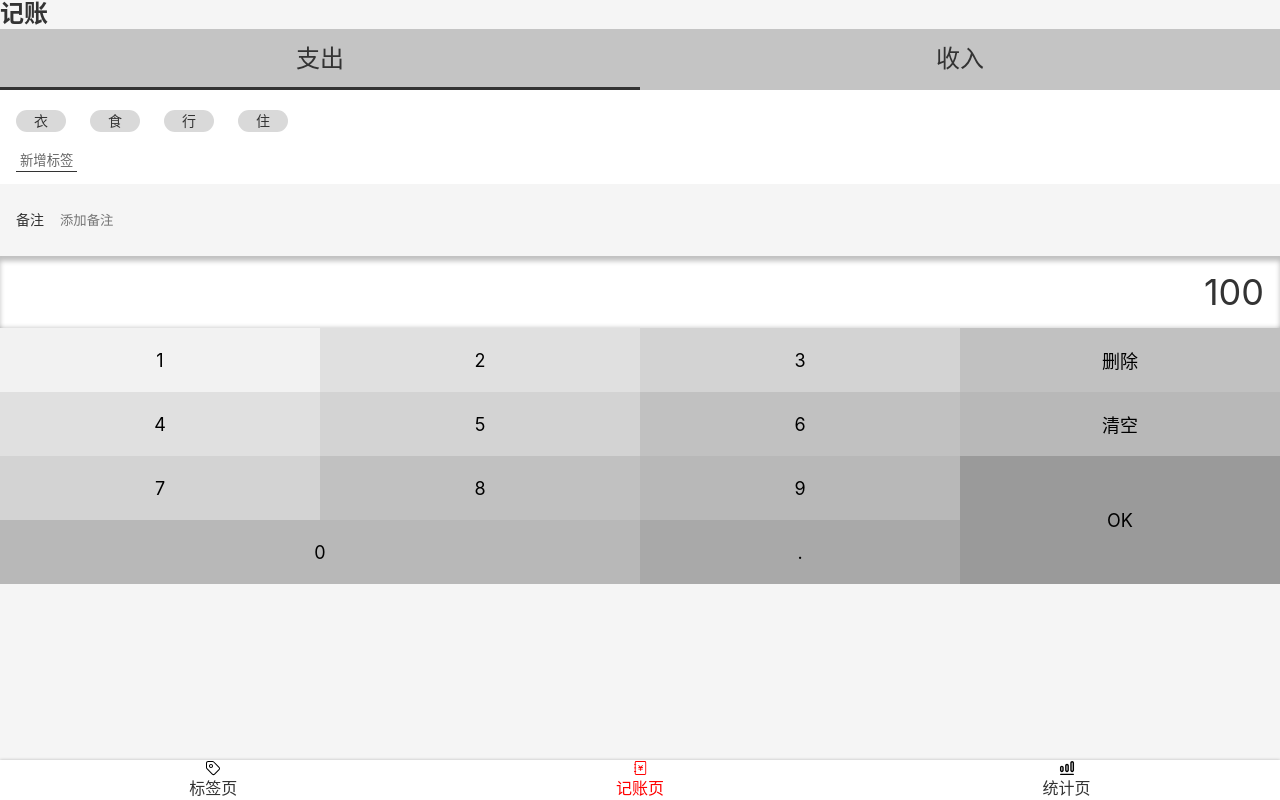
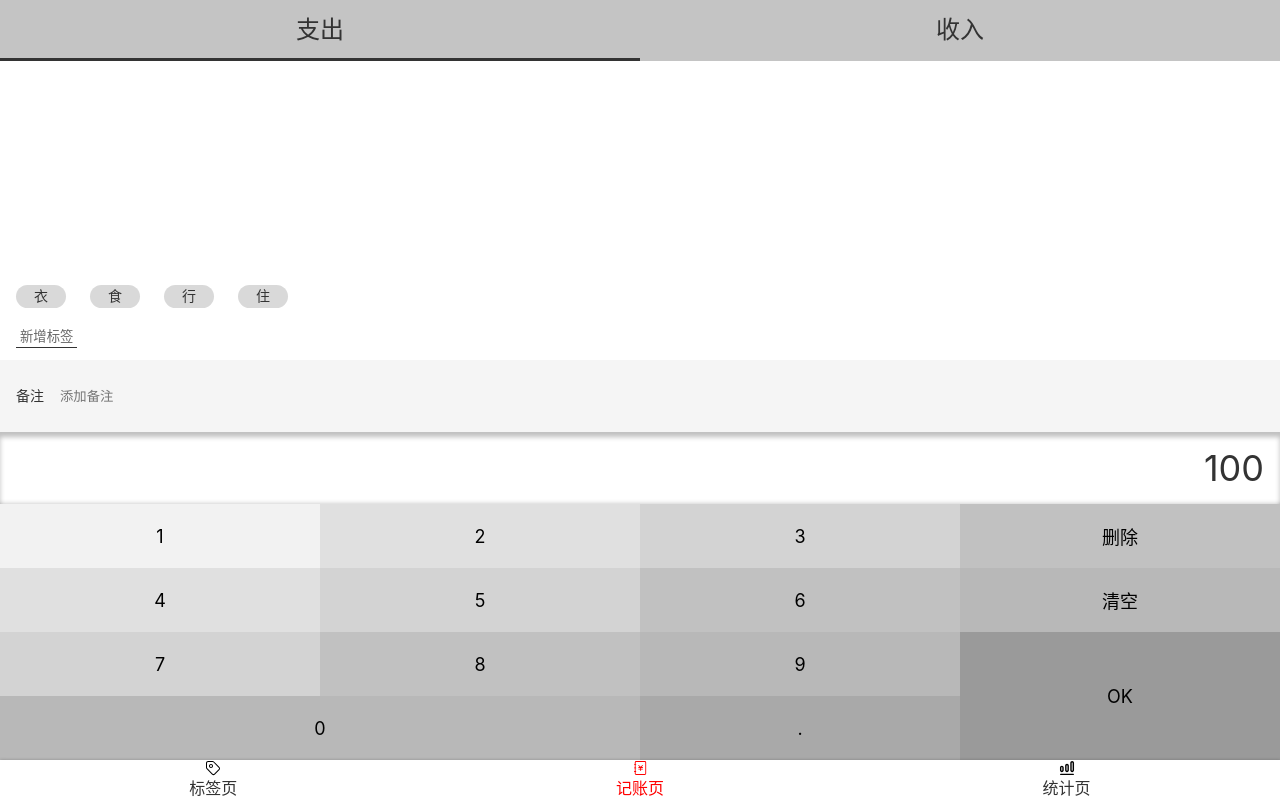
Before and after one commit to mumu111111/react-tally, a React app: page /#/money in a window 1280 px wide. Built offline with nearby package versions, Linux system fonts and the light colour scheme.

Commit message:
记账 UI完成

```diff
--- a/src/components/Layout.tsx
+++ b/src/components/Layout.tsx
@@ -1,7 +1,6 @@
 import React from 'react';
 import Nav from './Nav';
 import styled from 'styled-components';
-
 
 
 const Wrapper = styled.div`
@@ -18,7 +17,7 @@
 const Layout = (props: any) => {
   return (
     <Wrapper>
-            <Main>
+      <Main className={props.className}>
         {props.children}
       </Main>
       <Nav />
--- a/src/views/Money.tsx
+++ b/src/views/Money.tsx
@@ -4,6 +4,8 @@
 
 const TagsSection = styled.section`
     background: #FFFFFF; padding: 12px 16px;
+    flex-grow: 1; display: flex; flex-direction: column;
+    justify-content: flex-end; align-items: flex-start;
     > ol { margin: 0 -12px;
         > li{
         background: #D9D9D9; border-radius: 18px;
@@ -31,7 +33,7 @@
         }
         > input {
             display: block;
-            width: 1000%;
+            width: 100%;
             height: 72px;
             background: none;
             border: none;
@@ -117,10 +119,17 @@
     }
 
 `
+// 继承
+const MyLayout = styled(Layout)`
+    display: flex;
+    flex-direction: column
+`
+
+
+
 function Money() {
     return (
-        <Layout>
-            <h2>记账</h2>
+        <MyLayout>
             <CategorySection>
                 <ul>
                     <li className="selected">支出</li>
@@ -166,7 +175,7 @@
                     <button className="dot">.</button>
                 </div>
             </NumberPadSection>
-        </Layout>
+        </MyLayout>
     )
 }
 
```
Lines whose indentation alone changed are shown as unchanged.
